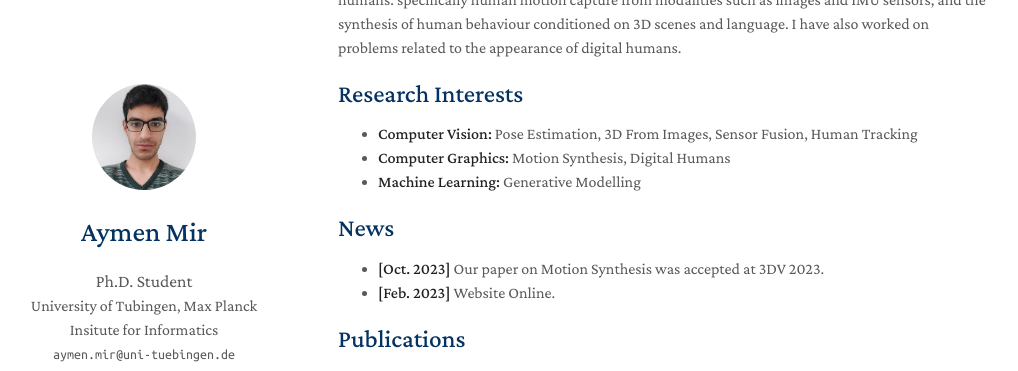
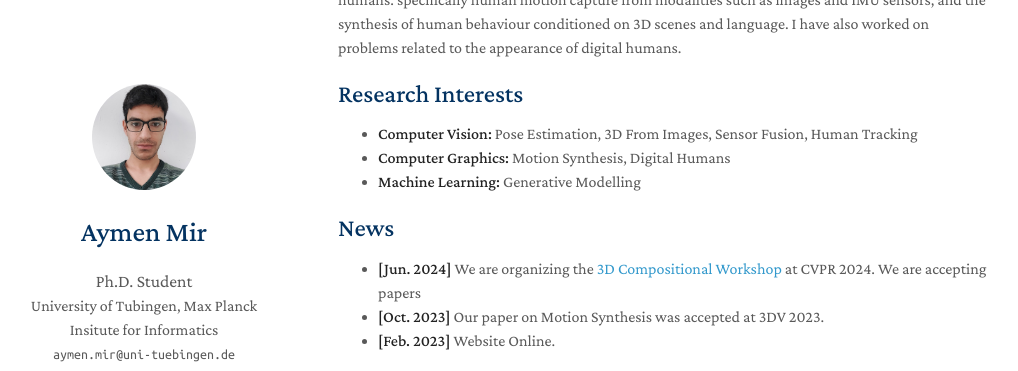
Before and after one commit to miraymen/miraymen.github.io, a Jekyll site: the page built from index.md, in a window 1280 px wide and 1400 px high, scrolled down 217 px, cut to the strip 0-371 px from the top of the window. Shown: the whole strip, without its empty margins (132-1150 px from the left). Built offline with Jekyll 4.4.1, drawn with Linux system fonts in a browser that asks for light colours; nearby versions of some CDN libraries; a style sheet for code colours, icons or effects is not loaded; our own code applies the rules of GitHub Pages for plain Markdown files; some of the changed text lies outside the part shown.

Commit message:
workshop

```diff
--- a/_includes/services.md
+++ b/_includes/services.md
@@ -19,5 +19,6 @@
 
 <h4 style="margin:0 10px 0;">Workshop Organization</h4>
 <ul style="margin:0 0 20px;">
+  <li><a href="https://3dcompat-dataset.org/workshop/C3DV24/"><autocolor>Compositional 3D Vision Workshop in conjuction with CVPR 2024</autocolor></a></li>
   <li><a href="https://virtualhumans.mpi-inf.mpg.de/3DPW_Challenge/"><autocolor>3D Poses in the Wild Workshop in conjuction with ECCV 2020</autocolor></a></li>
 </ul>
--- a/index.md
+++ b/index.md
@@ -13,7 +13,7 @@ I am a Ph.D. student at the <a href="https://tuebingen.ai/"> University of Tubin
 - **Machine Learning:** Generative Modelling
 
 ## News
-
+- **[Jun. 2024]** We are organizing the <a href="https://3dcompat-dataset.org/workshop/C3DV24/">3D Compositional Workshop</a> at CVPR 2024. We are accepting papers
 - **[Oct. 2023]** Our paper on Motion Synthesis was accepted at 3DV 2023.
 - **[Feb. 2023]** Website Online.
 
```
Also changed, not shown: 2 other files.
